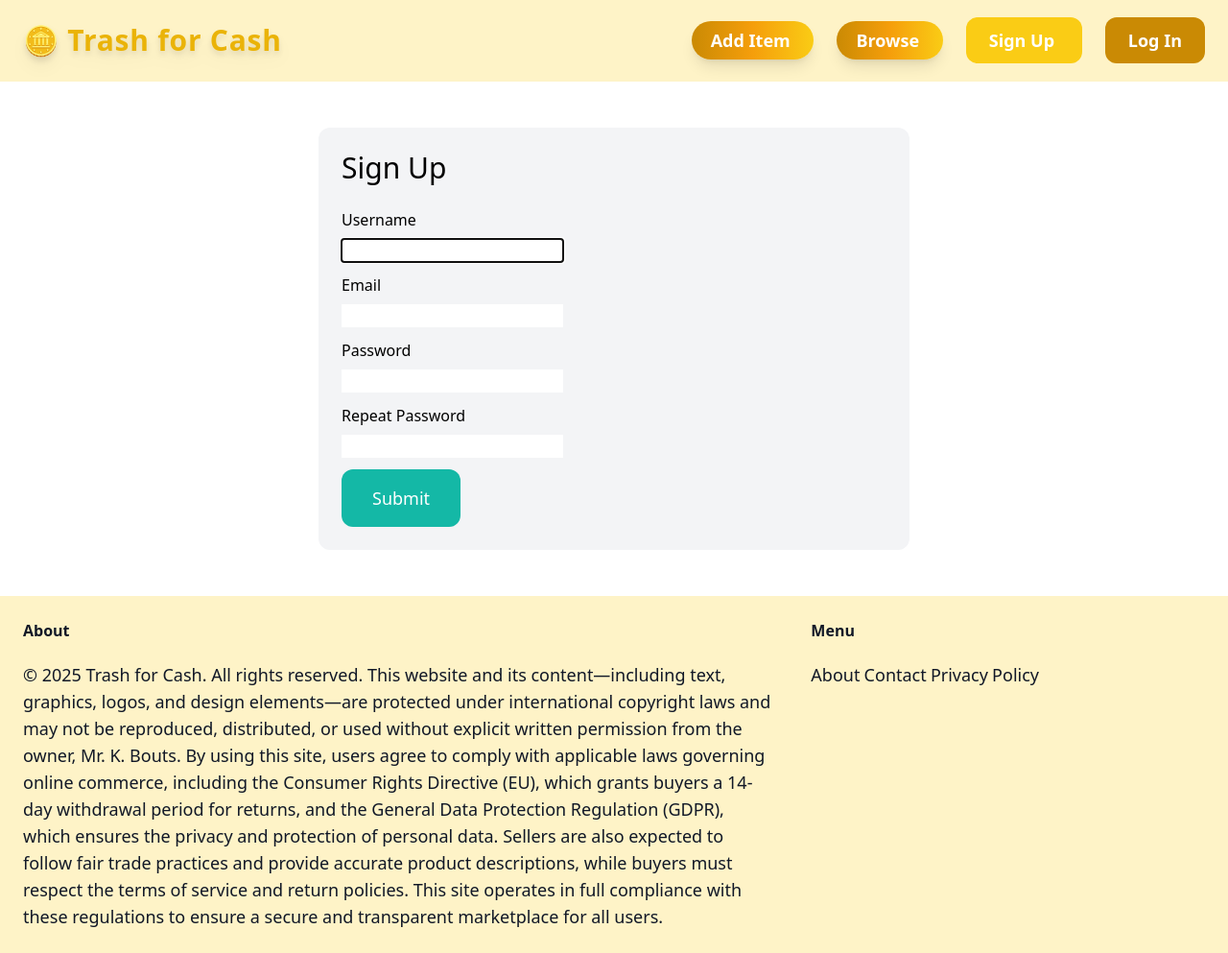
After one commit to burngamer/Trashcash, a Django app: page /signup/ in a window 1280 px wide. The commit adds this page. Shown: the whole page at 96% size. Run offline with Django 5.2, Linux system fonts and the light colour scheme; some libraries are stand-ins or nearby versions.

Commit message:
Signup Page completed succesfully

```diff
--- /dev/null
+++ b/trashcash/core/forms.py
@@ -0,0 +1,28 @@
+from django import forms
+from django.contrib.auth.forms import UserCreationForm
+from django.contrib.auth.models import User
+
+class SignupForm(UserCreationForm):
+    class Meta:
+        model = User
+        fields = ('username', 'email', 'password1', 'password2')
+
+        username = forms.CharField(widget=forms.TextInput(attrs={
+            'placeholder': 'Your Username',
+            'class': 'w-full py-4 px-6 rounded-xl'
+        }))
+
+        email = forms.CharField(widget=forms.TextInput(attrs={
+            'placeholder': 'Your Email Address',
+            'class': 'w-full py-4 px-6 rounded-xl'
+        }))
+
+        password1 = forms.CharField(widget=forms.TextInput(attrs={
+            'placeholder': 'Your password',
+            'class': 'w-full py-4 px-6 rounded-xl'
+        }))
+
+        password2 = forms.CharField(widget=forms.TextInput(attrs={
+            'placeholder': 'Repeat password',
+            'class': 'w-full py-4 px-6 rounded-xl'
+        }))
--- a/trashcash/core/templates/core/base.html
+++ b/trashcash/core/templates/core/base.html
@@ -21,7 +21,7 @@
                       Browse
                 </a>
 
-                <a href="#" class="px-6 py-3 text-lg font-semibold bg-yellow-400 text-white rounded-xl hover:bg-yellow-500 hover:shadow-md hover:shadow-yellow-300 transition duration-300 ease-in-out">
+                <a href="{% url 'core:signup' %}" class="px-6 py-3 text-lg font-semibold bg-yellow-400 text-white rounded-xl hover:bg-yellow-500 hover:shadow-md hover:shadow-yellow-300 transition duration-300 ease-in-out">
                     Sign Up
                 </a>
                 <a href="#" class="px-6 py-3 text-lg font-semibold bg-yellow-600 text-white rounded-xl hover:bg-yellow-700 hover:shadow-md hover:shadow-yellow-400 transition duration-300 ease-in-out">
@@ -47,7 +47,7 @@
                 <ul class="space-y-2">
                     <li>
                         <a href="#" class="text-lg text-gray-900 hover:text-gray-700">About</a>
-                        <a href="{% url 'contact' %}" class="text-lg text-gray-900 hover:text-gray-700">Contact</a>
+                        <a href="{% url 'core:contact' %}" class="text-lg text-gray-900 hover:text-gray-700">Contact</a>
                         <a href="#" class="text-lg text-gray-900 hover:text-gray-700">Privacy</a>
                         <a href="#" class="text-lg text-gray-900 hover:text-gray-700">Policy</a>
                     </li>
--- /dev/null
+++ b/trashcash/core/templates/core/signup.html
@@ -0,0 +1,42 @@
+{% extends 'core/base.html' %}
+
+{% block title %}Sign Up{% endblock %}
+
+{% block content %}
+<div class="w-1/2 my-6 mx-auto p-6 bg-gray-100 rounded-xl">
+    <h1 class="mb-6 text-3xl">Sign Up</h1>
+
+    <form method="post" action=".">
+        {% csrf_token %}
+
+
+        <div class="mb-3">
+            <label class="inline-block mb-2">Username</label><br>
+            {{ form.username }}
+        </div>
+        <div class="mb-3">
+            <label class="inline-block mb-2">Email</label><br>
+            {{ form.email }}
+        </div>
+        <div class="mb-3">
+            <label class="inline-block mb-2">Password</label><br>
+            {{ form.password1 }}
+        </div>
+        <div class="mb-3">
+            <label class="inline-block mb-2">Repeat Password</label><br>
+            {{ form.password2 }}
+        </div>
+        {% if form.errors or form.non_field_errors %}
+        <div class="mb-3 p-6 bg-red-100 rounded-xl">
+            {% for field in form %}
+                {{ field.errors}}
+            {% endfor %}
+            {{ form.non_field_errors }}
+        </div>
+        {% endif %}
+
+        <button class="py-4 px-8 text-lg bg-teal-500 hover:bg-teal-700 rounded-xl text-white">Submit</button>
+
+    </form>
+</div>
+{% endblock %}
--- /dev/null
+++ b/trashcash/core/urls.py
@@ -0,0 +1,9 @@
+from django.urls import path
+from . import views
+app_name = 'core'
+
+urlpatterns = [
+    path('', views.index, name='index'),
+    path('contact/', views.contact, name='contact'),
+    path('signup/', views.signup, name='signup',)
+]
--- a/trashcash/core/views.py
+++ b/trashcash/core/views.py
@@ -1,5 +1,7 @@
-from django.shortcuts import render
+from django.shortcuts import render, redirect
 from item.models import Category, Item
+from .forms import SignupForm
+
 
 def index(request):
     items = Item.objects.filter(is_sold=False)[0:6]
@@ -12,3 +14,15 @@ def index(request):
 
 def contact(request):
     return render(request, 'core/contact.html')
+
+def signup(request):
+    if request.method == 'POST':
+        form = SignupForm(request.POST)
+        if form.is_valid():
+            form.save()
+            return redirect('/login/')
+    else:
+        form = SignupForm()
+    return render(request, 'core/signup.html', {
+        'form':form
+    })
--- a/trashcash/trashcash/urls.py
+++ b/trashcash/trashcash/urls.py
@@ -1,11 +1,11 @@
 
 from django.contrib import admin
 from django.urls import path, include
-from core.views import index, contact
+
 
 urlpatterns = [
-    path('', index, name='index'),
+    path('', include('core.urls')),
     path('items/', include('item.urls')),
-    path('contact/', contact, name='contact'),
+
     path('admin/', admin.site.urls),
 ]
```
Also changed, not shown: trashcash/db.sqlite3.
